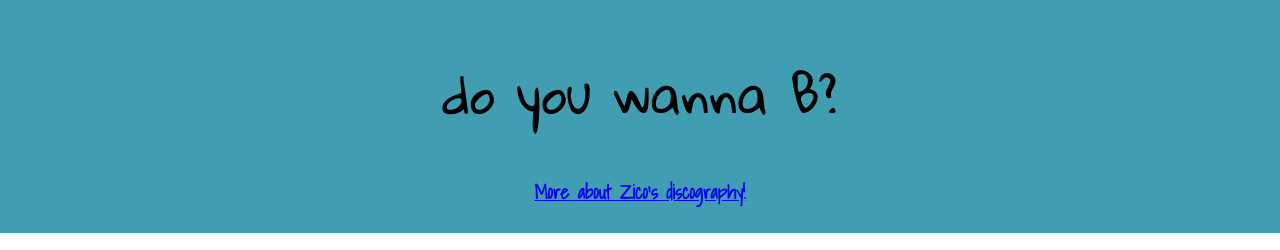
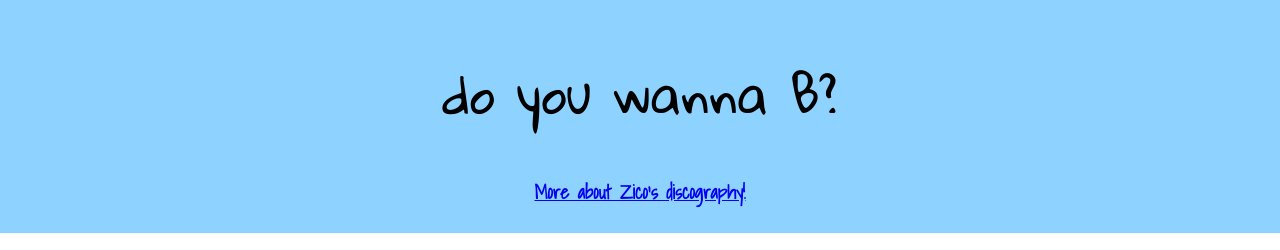
Before and after one commit to ramblingpizza/pewpew, a plain HTML site: page index.html in a window 1280 px wide. Shown: the top 250 px of the page. Drawn offline with Linux system fonts and the light colour scheme; grey boxes are pictures that could not be loaded.

Commit message:
Update index.html

```diff
--- a/index.html
+++ b/index.html
@@ -17,7 +17,7 @@
    }
   header {
     padding: 10px;
-    background-color: #409DB2;
+    background-color: #8ED3FF;
     text-align: center;
   }
 
```
